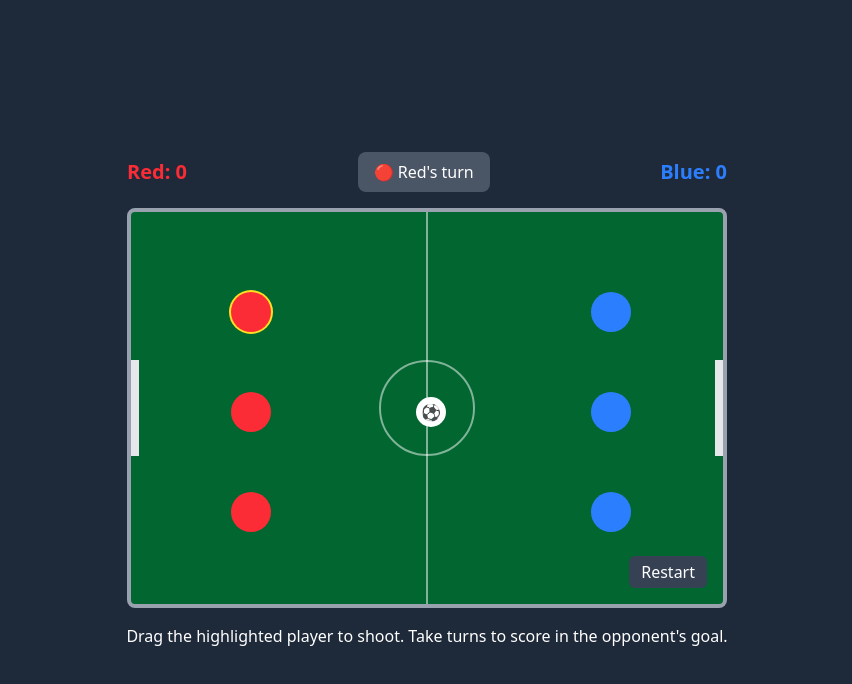
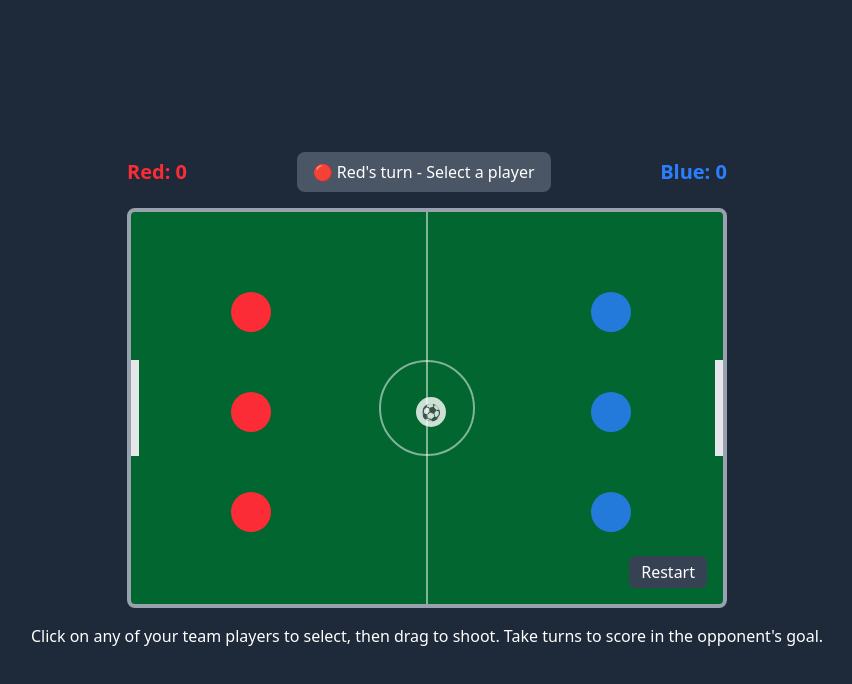
Before and after one commit to roodyridar2/SlingshotGame, a React (Vite) app: page / in a window 1280 px wide. Shown: the top 684 px of the page, without its empty margins (213-1065 px from the left). Built offline with nearby package versions, Linux system fonts and the light colour scheme.

Commit message:
Add soccer game with physics-based gameplay and team mechanics

```diff
--- a/src/App.jsx
+++ b/src/App.jsx
@@ -1,4 +1,4 @@
-import React, { useState, useRef, useEffect, useCallback } from "react";
+import React, { useState, useRef, useEffect, useCallback } from 'react';
 
 // Constants for physics and appearance
 const PLAYER_SIZE = 40;
@@ -9,7 +9,7 @@ const DAMPING_FACTOR = 0.985;
 const WALL_BOUNCE_FACTOR = 0.85;
 const BALL_COLLISION_BOUNCE_FACTOR = 0.98;
 const MIN_VELOCITY_THRESHOLD = 0.05;
-const ARROW_COLOR = "rgba(255, 255, 255, 0.7)";
+const ARROW_COLOR = 'rgba(255, 255, 255, 0.7)';
 const ARROW_MAX_WIDTH = 8;
 const GOAL_HEIGHT = 100;
 
@@ -20,89 +20,83 @@ const initialGameState = () => {
 
   // Soccer ball
   const ball = {
-    id: "ball",
+    id: 'ball',
     pos: { x: fieldWidth / 2, y: fieldHeight / 2 },
     vel: { x: 0, y: 0 },
     size: BALL_SIZE,
-    color: "bg-white",
+    color: 'bg-white',
     isPlayer: false,
-    team: null,
+    team: null
   };
 
   // Team 1 (Red)
   const team1Players = [
     {
-      id: "team1-player1",
+      id: 'team1-player1',
       pos: { x: fieldWidth * 0.2, y: fieldHeight * 0.25 },
       vel: { x: 0, y: 0 },
       size: PLAYER_SIZE,
-      color: "bg-red-500",
+      color: 'bg-red-500',
       isPlayer: true,
-      team: 1,
-      active: false,
+      team: 1
     },
     {
-      id: "team1-player2",
+      id: 'team1-player2',
       pos: { x: fieldWidth * 0.2, y: fieldHeight * 0.5 },
       vel: { x: 0, y: 0 },
       size: PLAYER_SIZE,
-      color: "bg-red-500",
+      color: 'bg-red-500',
       isPlayer: true,
-      team: 1,
-      active: false,
+      team: 1
     },
     {
-      id: "team1-player3",
+      id: 'team1-player3',
       pos: { x: fieldWidth * 0.2, y: fieldHeight * 0.75 },
       vel: { x: 0, y: 0 },
       size: PLAYER_SIZE,
-      color: "bg-red-500",
+      color: 'bg-red-500',
       isPlayer: true,
-      team: 1,
-      active: false,
-    },
+      team: 1
+    }
   ];
 
   // Team 2 (Blue)
   const team2Players = [
     {
-      id: "team2-player1",
+      id: 'team2-player1',
       pos: { x: fieldWidth * 0.8, y: fieldHeight * 0.25 },
       vel: { x: 0, y: 0 },
       size: PLAYER_SIZE,
-      color: "bg-blue-500",
+      color: 'bg-blue-500',
       isPlayer: true,
-      team: 2,
-      active: false,
+      team: 2
     },
     {
-      id: "team2-player2",
+      id: 'team2-player2',
       pos: { x: fieldWidth * 0.8, y: fieldHeight * 0.5 },
       vel: { x: 0, y: 0 },
       size: PLAYER_SIZE,
-      color: "bg-blue-500",
+      color: 'bg-blue-500',
       isPlayer: true,
-      team: 2,
-      active: false,
+      team: 2
     },
     {
-      id: "team2-player3",
+      id: 'team2-player3',
       pos: { x: fieldWidth * 0.8, y: fieldHeight * 0.75 },
       vel: { x: 0, y: 0 },
       size: PLAYER_SIZE,
-      color: "bg-blue-500",
+      color: 'bg-blue-500',
       isPlayer: true,
-      team: 2,
-      active: false,
-    },
+      team: 2
+    }
   ];
 
   return {
     balls: [ball, ...team1Players, ...team2Players],
-    currentTeam: 1, // Team 1 starts
-    currentPlayerIndex: 0, // First player in the team
+    currentTeam: 1,  // Team 1 starts
+    selectedPlayerId: null,  // No player selected initially
     isMoving: false,
-    score: { team1: 0, team2: 0 },
+    score: { team1: 0, team2: 0 }
   };
 };
 
@@ -116,81 +110,28 @@ function SoccerStarsGame() {
   const activePlayerRef = useRef(null);
   const animationFrameRef = useRef(null);
 
-  // Get active player
-  const getActivePlayer = useCallback(() => {
-    const currentTeamPlayers = gameState.balls.filter(
-      (b) => b.isPlayer && b.team === gameState.currentTeam
-    );
-    return currentTeamPlayers[gameState.currentPlayerIndex];
-  }, [gameState]);
+  // Get selected player
+  const getSelectedPlayer = useCallback(() => {
+    return gameState.balls.find(b => b.id === gameState.selectedPlayerId);
+  }, [gameState.balls, gameState.selectedPlayerId]);
 
-  // Set next player turn
-  const nextTurn = useCallback(() => {
-    setGameState((prev) => {
-      // First check if anyone scored
-      const ball = prev.balls.find((b) => b.id === "ball");
-      const fieldWidth = containerRef.current?.offsetWidth || 600;
-      const fieldHeight = containerRef.current?.offsetHeight || 400;
-      const goalY = fieldHeight / 2;
-      const halfGoalHeight = GOAL_HEIGHT / 2;
+  // Goal checking is now handled directly in the updatePhysics function
 
-      let newScore = { ...prev.score };
+  // Select a player
+  const selectPlayer = useCallback((playerId) => {
+    if (gameState.isMoving) return;
 
-      // Check if ball is in left goal (team 2 scores)
-      if (
-        ball.pos.x < 10 &&
-        ball.pos.y > goalY - halfGoalHeight &&
-        ball.pos.y < goalY + halfGoalHeight
-      ) {
-        newScore.team2 += 1;
-        return {
-          ...initialGameState(),
-          score: newScore,
-        };
-      }
+    const player = gameState.balls.find(b => b.id === playerId);
+    if (!player || player.team !== gameState.currentTeam) return;
 
-      // Check if ball is in right goal (team 1 scores)
-      if (
-        ball.pos.x > fieldWidth - 10 &&
-        ball.pos.y > goalY - halfGoalHeight &&
-        ball.pos.y < goalY + halfGoalHeight
-      ) {
-        newScore.team1 += 1;
-        return {
-          ...initialGameState(),
-          score: newScore,
-        };
-      }
+    setGameState(prev => ({
+      ...prev,
+      selectedPlayerId: playerId
+    }));
+  }, [gameState.isMoving, gameState.currentTeam, gameState.balls]);
 
-      // No goal, proceed to next turn
-      const newTeam = prev.currentTeam === 1 ? 2 : 1;
-      const teamPlayers = prev.balls.filter(
-        (b) => b.isPlayer && b.team === newTeam
-      );
-
-      return {
-        ...prev,
-        currentTeam: newTeam,
-        currentPlayerIndex: 0,
-        isMoving: false,
-      };
-    });
-  }, []);
-
-  // Check if all pieces are still
-  const checkIfStill = useCallback(() => {
-    const allStill = gameState.balls.every(
-      (ball) =>
-        Math.abs(ball.vel.x) < MIN_VELOCITY_THRESHOLD &&
-        Math.abs(ball.vel.y) < MIN_VELOCITY_THRESHOLD
-    );
-
-    if (allStill && gameState.isMoving) {
-      nextTurn();
-    }
-
-    return allStill;
-  }, [gameState, nextTurn]);
+  // We don't need a separate function to check if pieces are still
+  // as this is now handled directly in the updatePhysics function
 
   // Pointer position helper
   const getPointerPosition = (e) => {
@@ -201,12 +142,14 @@ function SoccerStarsGame() {
   };
 
   // Start interaction (mouse down / touch start)
-  const handleInteractionStart = useCallback(
-    (e, playerId) => {
+  const handleInteractionStart = useCallback((e, playerId) => {
     if (gameState.isMoving) return;
 
-      const activePlayer = getActivePlayer();
-      if (!activePlayer || activePlayer.id !== playerId) return;
+    const player = gameState.balls.find(b => b.id === playerId);
+    if (!player || player.team !== gameState.currentTeam) return;
+
+    // Select this player if not already selected
+    selectPlayer(playerId);
 
     e.preventDefault();
     const pointerPos = getPointerPosition(e);
@@ -219,28 +162,23 @@ function SoccerStarsGame() {
       cancelAnimationFrame(animationFrameRef.current);
       animationFrameRef.current = null;
     }
-    },
-    [gameState.isMoving, getActivePlayer]
-  );
+  }, [gameState.isMoving, gameState.currentTeam, selectPlayer, gameState.balls]);
 
   // Move interaction (mouse move / touch move)
-  const handleInteractionMove = useCallback(
-    (e) => {
+  const handleInteractionMove = useCallback((e) => {
     if (!isDragging) return;
-      if (e.type === "touchmove") e.preventDefault();
+    if (e.type === 'touchmove') e.preventDefault();
     const pointerPos = getPointerPosition(e);
     setCurrentDragPos(pointerPos);
-    },
-    [isDragging]
-  );
+  }, [isDragging]);
 
   // End interaction (mouse up / touch end)
   const handleInteractionEnd = useCallback(() => {
     if (!isDragging) return;
     setIsDragging(false);
 
-    const activePlayer = getActivePlayer();
-    if (!activePlayer) return;
+    const selectedPlayer = getSelectedPlayer();
+    if (!selectedPlayer) return;
 
     const dx = startDragPos.x - currentDragPos.x;
     const dy = startDragPos.y - currentDragPos.y;
@@ -254,15 +192,15 @@ function SoccerStarsGame() {
     const directionY = Math.sin(angle);
     const initialSpeed = distance * POWER_FACTOR;
 
-    setGameState((prev) => {
-      const newBalls = prev.balls.map((ball) => {
-        if (ball.id === activePlayer.id) {
+    setGameState(prev => {
+      const newBalls = prev.balls.map(ball => {
+        if (ball.id === selectedPlayer.id) {
           return {
             ...ball,
             vel: {
               x: directionX * initialSpeed,
-              y: directionY * initialSpeed,
-            },
+              y: directionY * initialSpeed
+            }
           };
         }
         return ball;
@@ -271,18 +209,19 @@ function SoccerStarsGame() {
       return {
         ...prev,
         balls: newBalls,
-        isMoving: true,
+        isMoving: true
       };
     });
-  }, [isDragging, startDragPos, currentDragPos, getActivePlayer]);
+  }, [isDragging, startDragPos, currentDragPos, getSelectedPlayer]);
 
   // Physics update effect
   useEffect(() => {
     const container = containerRef.current;
     if (!container) return;
 
+
     const updatePhysics = () => {
-      setGameState((prev) => {
+      setGameState(prev => {
         if (!prev.isMoving) return prev;
 
         const newBalls = JSON.parse(JSON.stringify(prev.balls));
@@ -326,18 +265,16 @@ function SoccerStarsGame() {
               const v2n = ball2.vel.x * nx + ball2.vel.y * ny;
               const v2t = ball2.vel.x * tx + ball2.vel.y * ty;
 
-              const new_v1n =
-                (v1n * (1 - restitution) + 2 * restitution * v2n) / 2;
-              const new_v2n =
-                (v2n * (1 - restitution) + 2 * restitution * v1n) / 2;
+              const new_v1n = (v1n * (1 - restitution) + 2 * restitution * v2n) / 2;
+              const new_v2n = (v2n * (1 - restitution) + 2 * restitution * v1n) / 2;
 
               const new_v1t = v1t;
               const new_v2t = v2t;
 
-              ball1.vel.x = new_v1n * nx + new_v1t * tx;
-              ball1.vel.y = new_v1n * ny + new_v1t * ty;
-              ball2.vel.x = new_v2n * nx + new_v2t * tx;
-              ball2.vel.y = new_v2n * ny + new_v2t * ty;
+              ball1.vel.x = (new_v1n * nx) + (new_v1t * tx);
+              ball1.vel.y = (new_v1n * ny) + (new_v1t * ty);
+              ball2.vel.x = (new_v2n * nx) + (new_v2t * tx);
+              ball2.vel.y = (new_v2n * ny) + (new_v2t * ty);
             }
           }
         }
@@ -357,10 +294,8 @@ function SoccerStarsGame() {
 
           // Left wall with goal opening
           if (ball.pos.x - radius < 0) {
-            if (
-              ball.pos.y < goalY - halfGoalHeight ||
-              ball.pos.y > goalY + halfGoalHeight
-            ) {
+            if (ball.pos.y < goalY - halfGoalHeight ||
+                ball.pos.y > goalY + halfGoalHeight) {
               ball.pos.x = radius;
               ball.vel.x = -ball.vel.x * WALL_BOUNCE_FACTOR;
             }
@@ -368,10 +303,8 @@ function SoccerStarsGame() {
 
           // Right wall with goal opening
           if (ball.pos.x + radius > containerWidth) {
-            if (
-              ball.pos.y < goalY - halfGoalHeight ||
-              ball.pos.y > goalY + halfGoalHeight
-            ) {
+            if (ball.pos.y < goalY - halfGoalHeight ||
+                ball.pos.y > goalY + halfGoalHeight) {
               ball.pos.x = containerWidth - radius;
               ball.vel.x = -ball.vel.x * WALL_BOUNCE_FACTOR;
             }
@@ -387,15 +320,20 @@ function SoccerStarsGame() {
             ball.vel.y = -ball.vel.y * WALL_BOUNCE_FACTOR;
           }
 
+          // Ensure pieces don't go out of bounds (especially for blue pieces)
+          if (ball.isPlayer) {
+            // Ensure x is within bounds
+            ball.pos.x = Math.max(radius, Math.min(containerWidth - radius, ball.pos.x));
+            // Ensure y is within bounds
+            ball.pos.y = Math.max(radius, Math.min(containerHeight - radius, ball.pos.y));
+          }
+
           // Damping
           ball.vel.x *= DAMPING_FACTOR;
           ball.vel.y *= DAMPING_FACTOR;
 
           // Check movement
-          if (
-            Math.abs(ball.vel.x) > MIN_VELOCITY_THRESHOLD ||
-            Math.abs(ball.vel.y) > MIN_VELOCITY_THRESHOLD
-          ) {
+          if (Math.abs(ball.vel.x) > MIN_VELOCITY_THRESHOLD || Math.abs(ball.vel.y) > MIN_VELOCITY_THRESHOLD) {
             isStillMoving = true;
           } else {
             ball.vel.x = 0;
@@ -403,10 +341,51 @@ function SoccerStarsGame() {
           }
         }
 
+        // If pieces have stopped moving, check for goals and change the turn
+        const shouldChangeTurn = prev.isMoving && !isStillMoving;
+
+        if (shouldChangeTurn) {
+          // Check for goals when pieces stop moving
+          const ball = newBalls.find(b => b.id === 'ball');
+          const goalY = containerHeight / 2;
+          const halfGoalHeight = GOAL_HEIGHT / 2;
+          let newScore = {...prev.score};
+          let goalScored = false;
+
+          // Check if ball is in left goal (team 2 scores)
+          if (ball.pos.x < 10 &&
+              ball.pos.y > goalY - halfGoalHeight &&
+              ball.pos.y < goalY + halfGoalHeight) {
+            newScore.team2 += 1;
+            goalScored = true;
+          }
+
+          // Check if ball is in right goal (team 1 scores)
+          if (ball.pos.x > containerWidth - 10 &&
+              ball.pos.y > goalY - halfGoalHeight &&
+              ball.pos.y < goalY + halfGoalHeight) {
+            newScore.team1 += 1;
+            goalScored = true;
+          }
+
+          if (goalScored) {
+            // Reset the game with updated score if goal scored
+            const initialState = initialGameState();
+            return {
+              ...initialState,
+              score: newScore
+            };
+          }
+        }
+
         return {
           ...prev,
           balls: newBalls,
           isMoving: isStillMoving,
+          // If we're stopping movement, change the turn
+          currentTeam: shouldChangeTurn ? (prev.currentTeam === 1 ? 2 : 1) : prev.currentTeam,
+          // Clear selected player when turn changes
+          selectedPlayerId: shouldChangeTurn ? null : prev.selectedPlayerId
         };
       });
 
@@ -431,30 +410,27 @@ function SoccerStarsGame() {
   // Effect for global interaction listeners
   useEffect(() => {
     if (isDragging) {
-      window.addEventListener("mousemove", handleInteractionMove);
-      window.addEventListener("touchmove", handleInteractionMove, {
-        passive: false,
-      });
-      window.addEventListener("mouseup", handleInteractionEnd);
-      window.addEventListener("touchend", handleInteractionEnd);
-      window.addEventListener("mouseleave", handleInteractionEnd);
+      window.addEventListener('mousemove', handleInteractionMove);
+      window.addEventListener('touchmove', handleInteractionMove, { passive: false });
+      window.addEventListener('mouseup', handleInteractionEnd);
+      window.addEventListener('touchend', handleInteractionEnd);
+      window.addEventListener('mouseleave', handleInteractionEnd);
     }
 
     return () => {
-      window.removeEventListener("mousemove", handleInteractionMove);
-      window.removeEventListener("touchmove", handleInteractionMove);
-      window.removeEventListener("mouseup", handleInteractionEnd);
-      window.removeEventListener("touchend", handleInteractionEnd);
-      window.removeEventListener("mouseleave", handleInteractionEnd);
+      window.removeEventListener('mousemove', handleInteractionMove);
+      window.removeEventListener('touchmove', handleInteractionMove);
+      window.removeEventListener('mouseup', handleInteractionEnd);
+      window.removeEventListener('touchend', handleInteractionEnd);
+      window.removeEventListener('mouseleave', handleInteractionEnd);
     };
   }, [isDragging, handleInteractionMove, handleInteractionEnd]);
 
   // Arrow display for shooting
   const getArrowStyle = () => {
-    const activePlayer = getActivePlayer();
+    const selectedPlayer = getSelectedPlayer();
 
-    if (!isDragging || !activePlayer || !containerRef.current)
-      return { display: "none" };
+    if (!isDragging || !selectedPlayer || !containerRef.current) return { display: 'none' };
 
     const containerRect = containerRef.current.getBoundingClientRect();
     const startRelativeX = startDragPos.x - containerRect.left;
@@ -464,33 +440,28 @@ function SoccerStarsGame() {
 
     const launchVectorX = startRelativeX - currentRelativeX;
     const launchVectorY = startRelativeY - currentRelativeY;
-    let pullDistance = Math.sqrt(
-      launchVectorX * launchVectorX + launchVectorY * launchVectorY
-    );
+    let pullDistance = Math.sqrt(launchVectorX * launchVectorX + launchVectorY * launchVectorY);
     const launchAngleRad = Math.atan2(launchVectorY, launchVectorX);
     const launchAngleDeg = launchAngleRad * (180 / Math.PI);
 
     const clampedDistance = Math.min(pullDistance, MAX_PULL_DISTANCE);
-    if (clampedDistance < 5) return { display: "none" };
+    if (clampedDistance < 5) return { display: 'none' };
 
     const arrowLength = clampedDistance;
-    const arrowWidth = Math.min(
-      ARROW_MAX_WIDTH,
-      Math.max(2, clampedDistance / 15)
-    );
+    const arrowWidth = Math.min(ARROW_MAX_WIDTH, Math.max(2, clampedDistance / 15));
 
     return {
-      position: "absolute",
-      left: `${activePlayer.pos.x}px`,
-      top: `${activePlayer.pos.y}px`,
-      transformOrigin: "left center",
+      position: 'absolute',
+      left: `${selectedPlayer.pos.x}px`,
+      top: `${selectedPlayer.pos.y}px`,
+      transformOrigin: 'left center',
       transform: `translateY(-50%) rotate(${launchAngleDeg}deg)`,
       width: `${arrowLength}px`,
       height: `${arrowWidth}px`,
       backgroundColor: ARROW_COLOR,
       borderRadius: `${arrowWidth / 2}px`,
-      pointerEvents: "none",
-      zIndex: 100,
+      pointerEvents: 'none',
+      zIndex: 100
     };
   };
 
@@ -499,111 +470,78 @@ function SoccerStarsGame() {
     setGameState(initialGameState);
   };
 
-  // Get active player info
-  const activePlayer = getActivePlayer();
+  // Get selected player
+  const selectedPlayer = getSelectedPlayer();
 
   return (
     <div className="flex flex-col justify-center items-center h-screen bg-gray-800 p-4">
       <div className="mb-4 w-full max-w-[600px] flex justify-between items-center text-white">
-        <div className="text-red-500 font-bold text-xl">
-          Red: {gameState.score.team1}
-        </div>
+        <div className="text-red-500 font-bold text-xl">Red: {gameState.score.team1}</div>
         <div className="bg-gray-600 px-4 py-2 rounded-lg">
           {gameState.isMoving ? (
             <span>Balls in motion...</span>
           ) : (
             <span>
               {gameState.currentTeam === 1 ? "🔴 Red" : "🔵 Blue"}'s turn
+              {!gameState.selectedPlayerId && " - Select a player"}
             </span>
           )}
         </div>
-        <div className="text-blue-500 font-bold text-xl">
-          Blue: {gameState.score.team2}
-        </div>
+        <div className="text-blue-500 font-bold text-xl">Blue: {gameState.score.team2}</div>
       </div>
 
       <div
         ref={containerRef}
         className="relative w-full max-w-[600px] h-[400px] bg-green-800 border-4 border-gray-400 rounded-lg overflow-hidden cursor-default"
-        style={{ touchAction: "none" }}
+        style={{ touchAction: 'none' }}
       >
         {/* Field markings */}
         <div className="absolute top-0 left-0 w-full h-full">
           {/* Center circle */}
-          <div
-            className="absolute top-1/2 left-1/2 w-24 h-24 border-2 border-white rounded-full opacity-50"
-            style={{ transform: "translate(-50%, -50%)" }}
-          ></div>
+          <div className="absolute top-1/2 left-1/2 w-24 h-24 border-2 border-white rounded-full opacity-50" style={{ transform: 'translate(-50%, -50%)' }}></div>
           {/* Center line */}
-          <div
-            className="absolute top-0 left-1/2 h-full w-0.5 bg-white opacity-50"
-            style={{ transform: "translateX(-50%)" }}
-          ></div>
+          <div className="absolute top-0 left-1/2 h-full w-0.5 bg-white opacity-50" style={{ transform: 'translateX(-50%)' }}></div>
 
           {/* Left goal */}
-          <div
-            className="absolute top-1/2 left-0 w-2 h-24 bg-gray-200"
-            style={{ transform: "translateY(-50%)" }}
-          ></div>
+          <div className="absolute top-1/2 left-0 w-2 h-24 bg-gray-200" style={{ transform: 'translateY(-50%)' }}></div>
           {/* Right goal */}
-          <div
-            className="absolute top-1/2 right-0 w-2 h-24 bg-gray-200"
-            style={{ transform: "translateY(-50%)" }}
-          ></div>
+          <div className="absolute top-1/2 right-0 w-2 h-24 bg-gray-200" style={{ transform: 'translateY(-50%)' }}></div>
         </div>
 
         {/* Players and ball */}
-        {gameState.balls.map((ball) => (
+        {gameState.balls.map(ball => {
+          const isCurrentTeamPlayer = ball.isPlayer && ball.team === gameState.currentTeam;
+          const isSelected = ball.id === gameState.selectedPlayerId;
+
+          return (
             <div
               key={ball.id}
-            ref={
-              ball.isPlayer && ball.id === activePlayer?.id
-                ? activePlayerRef
-                : null
-            }
-            className={`absolute ${
-              ball.color
-            } rounded-full select-none flex items-center justify-center
-                      ${
-                        !gameState.isMoving &&
-                        ball.isPlayer &&
-                        ball.id === activePlayer?.id
-                          ? "ring-2 ring-yellow-300"
-                          : ""
-                      }`}
+              ref={isSelected ? activePlayerRef : null}
+              className={`absolute ${ball.color} rounded-full select-none flex items-center justify-center
+                        ${!gameState.isMoving && isCurrentTeamPlayer ? 'hover:ring-2 hover:ring-yellow-300' : ''}
+                        ${isSelected ? 'ring-2 ring-yellow-300' : ''}`}
               style={{
                 width: `${ball.size}px`,
                 height: `${ball.size}px`,
                 left: `${ball.pos.x}px`,
                 top: `${ball.pos.y}px`,
-              transform: "translate(-50%, -50%)",
-              touchAction: "none",
-              zIndex: ball.id === "ball" ? 5 : 10,
-              cursor:
-                !gameState.isMoving &&
-                ball.isPlayer &&
-                ball.id === activePlayer?.id
-                  ? "pointer"
-                  : "default",
+                transform: 'translate(-50%, -50%)',
+                touchAction: 'none',
+                zIndex: ball.id === 'ball' ? 5 : 10,
+                cursor: !gameState.isMoving && isCurrentTeamPlayer ? 'pointer' : 'default',
+                opacity: !gameState.isMoving && isCurrentTeamPlayer ? 1 : 0.8
               }}
-            onMouseDown={
-              !gameState.isMoving &&
-              ball.isPlayer &&
-              ball.id === activePlayer?.id
-                ? (e) => handleInteractionStart(e, ball.id)
-                : undefined
-            }
-            onTouchStart={
-              !gameState.isMoving &&
-              ball.isPlayer &&
-              ball.id === activePlayer?.id
-                ? (e) => handleInteractionStart(e, ball.id)
-                : undefined
-            }
+              onMouseDown={!gameState.isMoving && isCurrentTeamPlayer ?
+                (e) => handleInteractionStart(e, ball.id) : undefined}
+              onTouchStart={!gameState.isMoving && isCurrentTeamPlayer ?
+                (e) => handleInteractionStart(e, ball.id) : undefined}
+              onClick={!gameState.isMoving && isCurrentTeamPlayer ?
+                () => selectPlayer(ball.id) : undefined}
             >
-            {ball.id === "ball" ? "⚽" : ""}
+              {ball.id === 'ball' ? '⚽' : ''}
             </div>
-        ))}
+          );
+        })}
 
         {/* Shooting arrow */}
         {isDragging && <div style={getArrowStyle()}></div>}
@@ -618,10 +556,7 @@ function SoccerStarsGame() {
       </div>
 
       <div className="mt-4 text-white text-center">
-        <p>
-          Drag the highlighted player to shoot. Take turns to score in the
-          opponent's goal.
-        </p>
+        <p>Click on any of your team players to select, then drag to shoot. Take turns to score in the opponent's goal.</p>
       </div>
     </div>
   );
```
Lines whose indentation alone changed are shown as unchanged.
